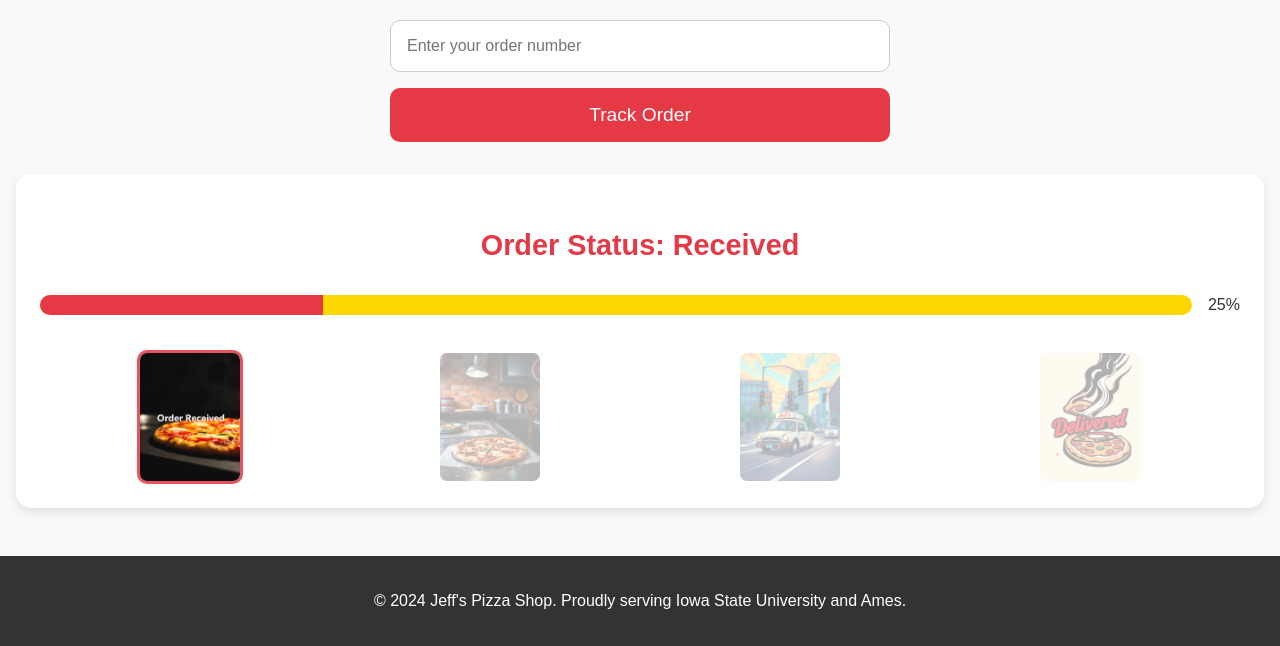
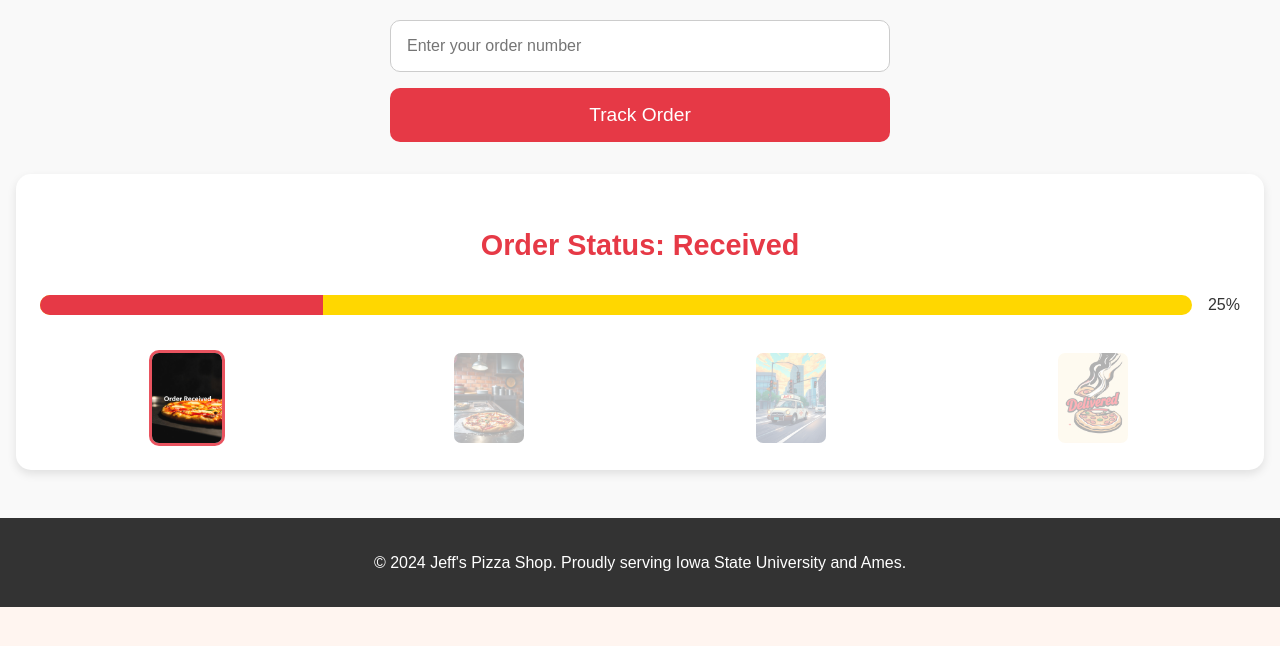
Before and after one commit to nad3r1/jeff, a plain HTML site: page tracker.html in a window 1280 px wide. Both pictures are taken after a click on the button "Track Order". Shown: the part 283-929 px from the top of the page. After the commit the page ends 890 px from the top, so only its background shows below. Drawn offline with Linux system fonts and the light colour scheme.

Commit message:
fixing image sizing

```diff
--- a/tracker.html
+++ b/tracker.html
@@ -174,9 +174,11 @@
             display: flex;
             justify-content: space-around;
             align-items: center;
+            gap: 0.5rem;
+            flex-wrap: wrap;
         }
         .order-images img {
-            width: 100px;
+            width: 70px;
             height: auto;
             opacity: 0.3;
             transition: opacity 0.5s ease-in-out, border 0.5s ease-in-out;
@@ -212,12 +214,13 @@
             <ul>
                 <li><a href="index.html">Home</a></li>
                 <li><a href="menu.html">Menu</a></li>
-                <li><a href="tracker.html" class="active">Order Tracker</a></li>
+                <li><a href="#" class="active">Order Tracker</a></li>
                 <li><a href="rewards.html">Rewards</a></li>
                 <li><a href="contact.html">Contact</a></li>
             </ul>
         </nav>
     </header>
+
     <section class="tracker">
         <h1>Track Your Order</h1>
         <form class="tracker-form">
```
